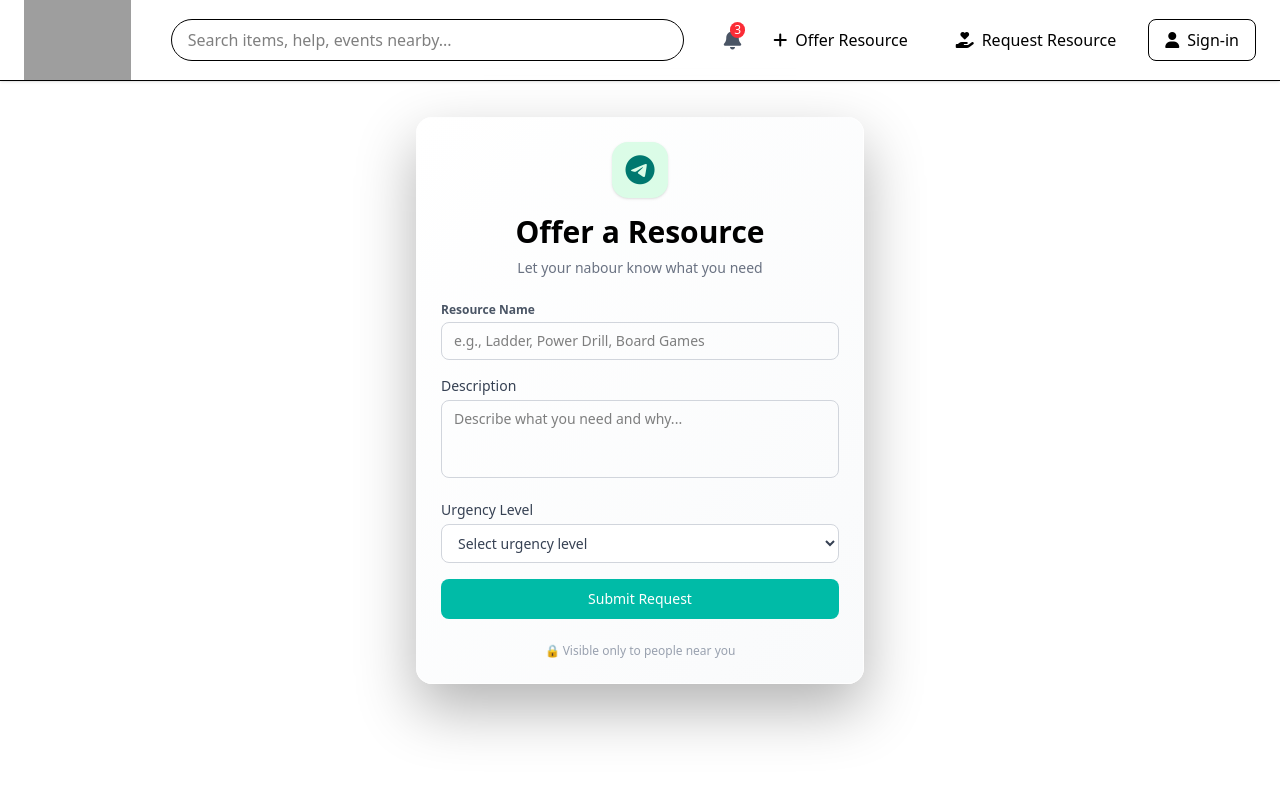
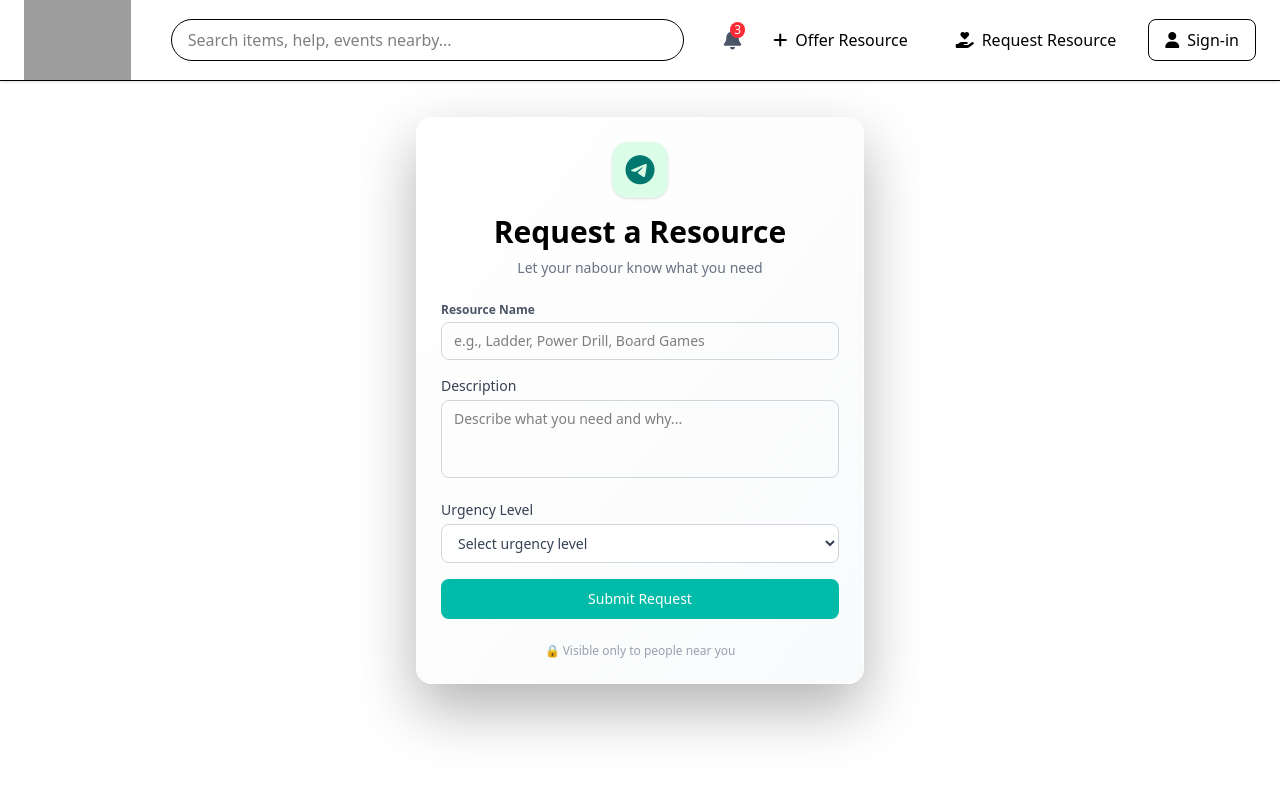
Before and after one commit to Shanu529/Nearnet-Group-project, a React (Vite) app in the folder frontend/: page /request in a window 1280 px wide. Shown: the top 800 px of the page. Built offline with nearby package versions, Linux system fonts and the light colour scheme; grey boxes are pictures that could not be loaded.

Commit message:
basic changes

```diff
--- a/frontend/src/pages/Request.jsx
+++ b/frontend/src/pages/Request.jsx
@@ -17,7 +17,7 @@ function Request() {
         </div>
 
         <h2 className="text-3xl font-bold text-center mb-2">
-          Offer a Resource
+          Request a Resource
         </h2>
 
         <p className="text-sm text-gray-500 text-center mb-6">
```
